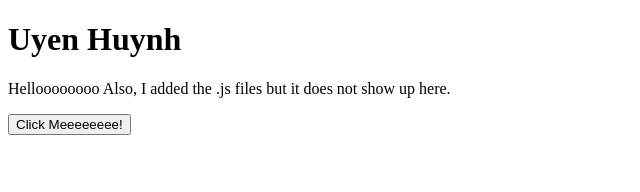
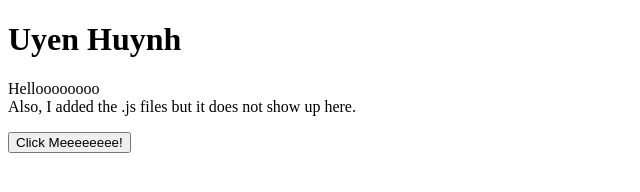
Before and after one commit to uuoaoue/UyenHuynhTE6, a plain HTML site: page index.html in a window 1280 px wide. Shown: the whole page, without its empty margins (0-640 px from the left). Drawn offline with Linux system fonts and the light colour scheme.

Commit message:
Update index.html

```diff
--- a/index.html
+++ b/index.html
@@ -8,7 +8,7 @@
       Uyen Huynh
     </h1>
     <p>
-Helloooooooo
+Helloooooooo <br>
 Also, I added the .js files but it does not show up here.
     </p>
 <button type="button" onclick="alert('Just want to say hello again :D!')">Click Meeeeeeee!</button>
```
